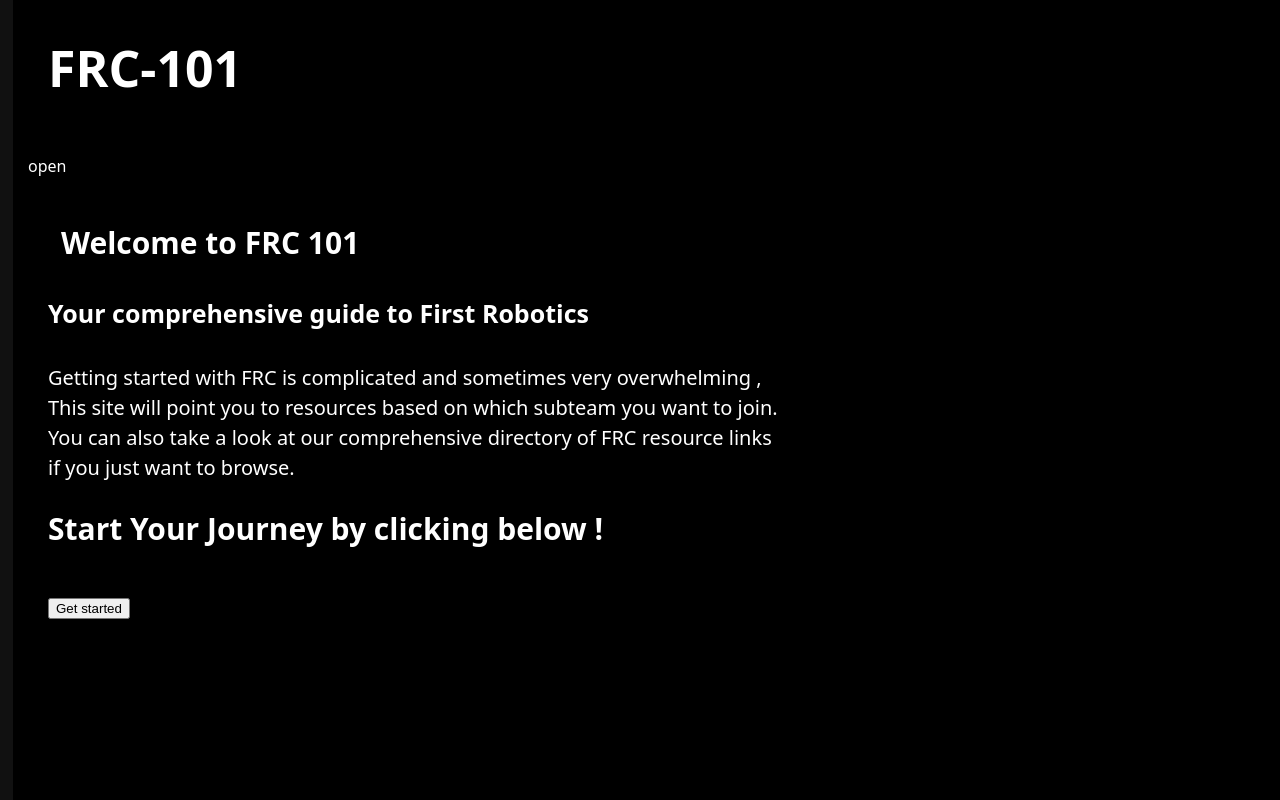
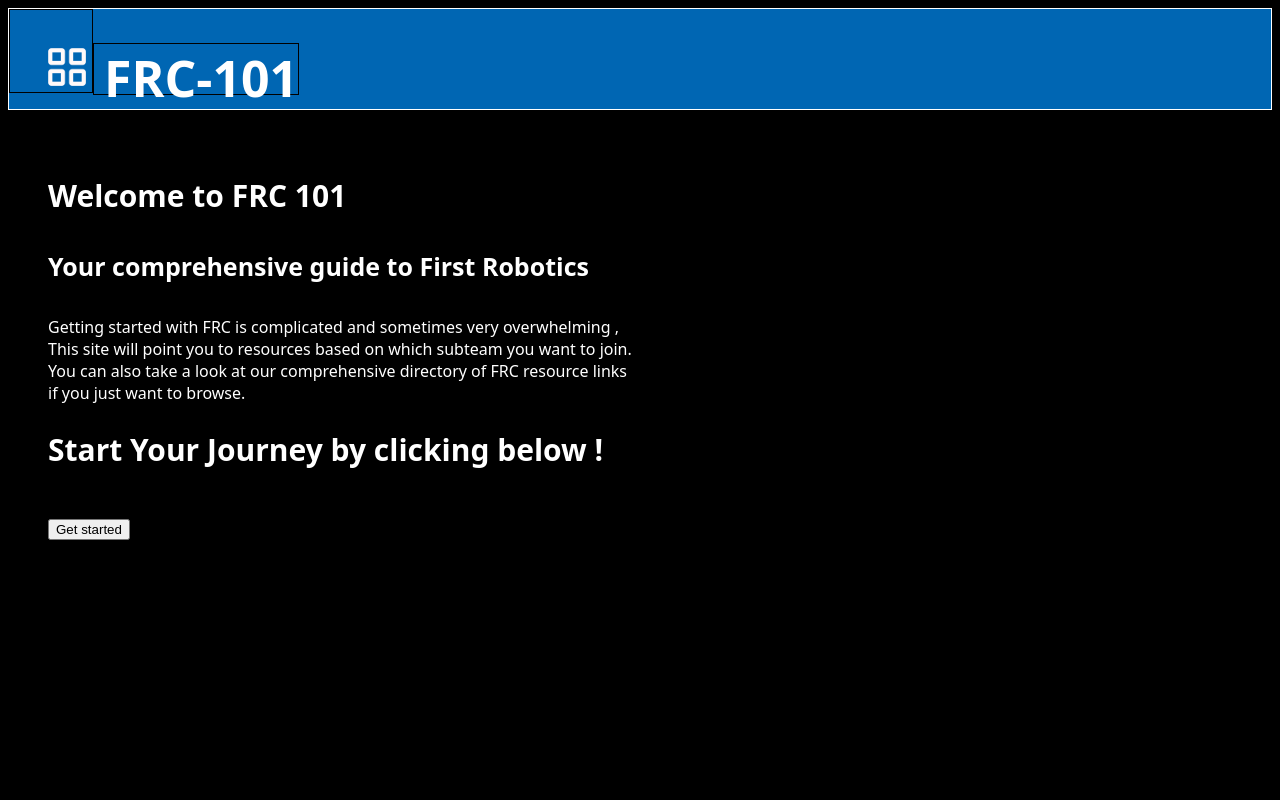
Before and after one commit to Ash-kebab/FINALPROJECTTESTPG, a plain HTML site: page index.html in a window 1280 px wide. Drawn offline with Linux system fonts and the light colour scheme.

Commit message:
Add files via upload

```diff
--- a/index.html
+++ b/index.html
@@ -5,7 +5,10 @@
 <link rel="stylesheet" href="style.css">
 </head>
 <body>
-<h1>FRC-101</h1>
+  <div class="header">
+<img class= "ico" src="grid.png" onclick="openNav();">
+<h1 class = "title" >FRC-101</h1>
+</div>
 <div class="navbar">
 
  <div id="mySidenav" class="sidenav">
@@ -17,7 +20,7 @@
   </div>
 
 <!-- Use any element to open the sidenav -->
-<span onclick="openNav()">open</span>
+
 
 <!-- Add all page content inside this div if you want the side nav to push page content to the right (not used if you only want the sidenav to sit on top of the page -->
 <div id="main">
@@ -37,7 +40,6 @@
 <script>
     /* Set the width of the side navigation to 250px */
 function openNav() {
-    alert("Made it");
   document.getElementById("mySidenav").style.width = "250px";
 }
 
--- a/style.css
+++ b/style.css
@@ -6,7 +6,7 @@
   z-index: 1; /* Stay on top */
   top: 0; /* Stay at the top */
   left: 0;
-  background-color: #111; /* Black*/
+  background-color:rgb(0, 102, 179); /* Black*/
   overflow-x: hidden; /* Disable horizontal scroll */
   padding-top: 60px; /* Place content 60px from the top */
   transition: 0.5s; /* 0.5 second transition effect to slide in the sidenav */
@@ -17,7 +17,7 @@
   padding: 8px 8px 8px 32px;
   text-decoration: none;
   font-size: 25px;
-  color: #818181;
+  color: #ffffff;
   display: block;
   transition: 0.3s;
 }
@@ -59,14 +59,20 @@
     /*margin: 0%;*/
 }
 
-/*main {
-    margin: 20px;
-    padding-left: 13px;
-}*/
+.title{
+background-color: rgb(0, 102, 179);
+/*margin-top: 10px;
+margin-bottom: 10px;
+line-height: 50px;*/
+border: solid black thin;
+height: 50px;
+}
+
+
 
 h1 {
     font-size: 50px;
-    padding-left: 40px;
+    padding-left: 10px;
 }
 
 h4 {
@@ -99,48 +105,30 @@
     padding-left: 40px;
 }
 
-p {
-    font-size: 20px;
-    line-height: 30px;
-
-}
-
-.navbar ul {
-    list-style: none;
-    background-color: (0, 102, 179);
-    padding: 0%;
-    margin: 0%;
-    overflow: hidden;
-    background-color: rgb(0, 102, 179);
-
-}
-
-.navbar a {
-    color: aliceblue;
-    text-decoration: none;
-    padding: 15px;
-    display:block;
-    text-align: center;
-    font-size: 25PX;
-
-
-}
-.navbar :first-child {
-padding-left: 13px;
-}
-
-.navbar a:hover {
-    background-color: rgb(237, 28, 36);
-
-}
-
-.navbar li {
-    float: left;
-}
-
 .button a{
 background-color: rgb(0, 102, 179);
 text-decoration: none;
 display: flexbox;
 
 }
+
+a:hover{
+background-color:rgb(237, 28, 36);
+}
+
+.header{
+display: flex;
+border: solid white thin;
+background-color : rgb(0, 102, 179);
+height: 100px;
+
+}
+
+.ico{
+    height: 50px;
+    width:  50px;
+padding-top: 32px;
+padding-left: 32px;
+border: solid black thin;
+
+}
```
Also changed, not shown: grid.png (added).
